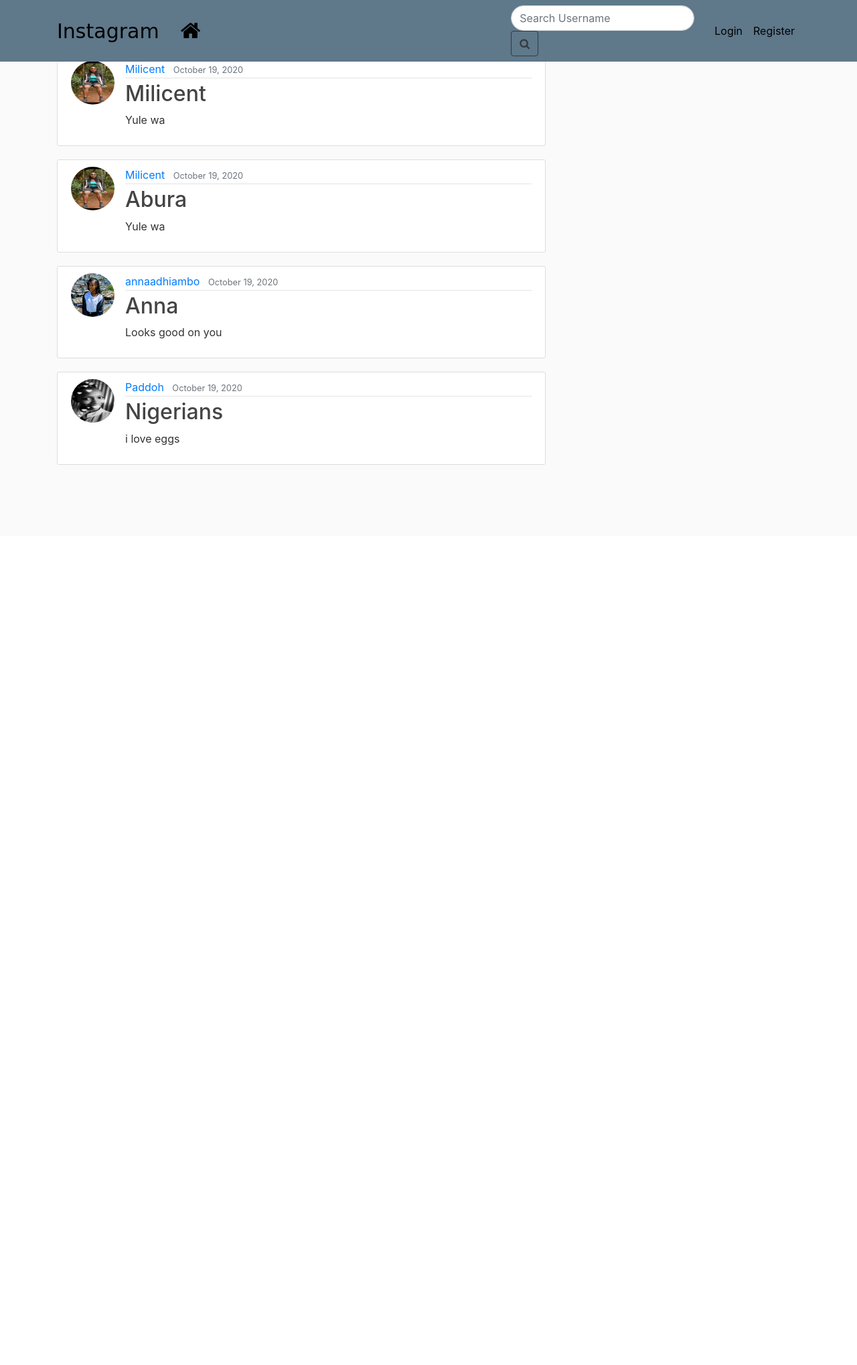
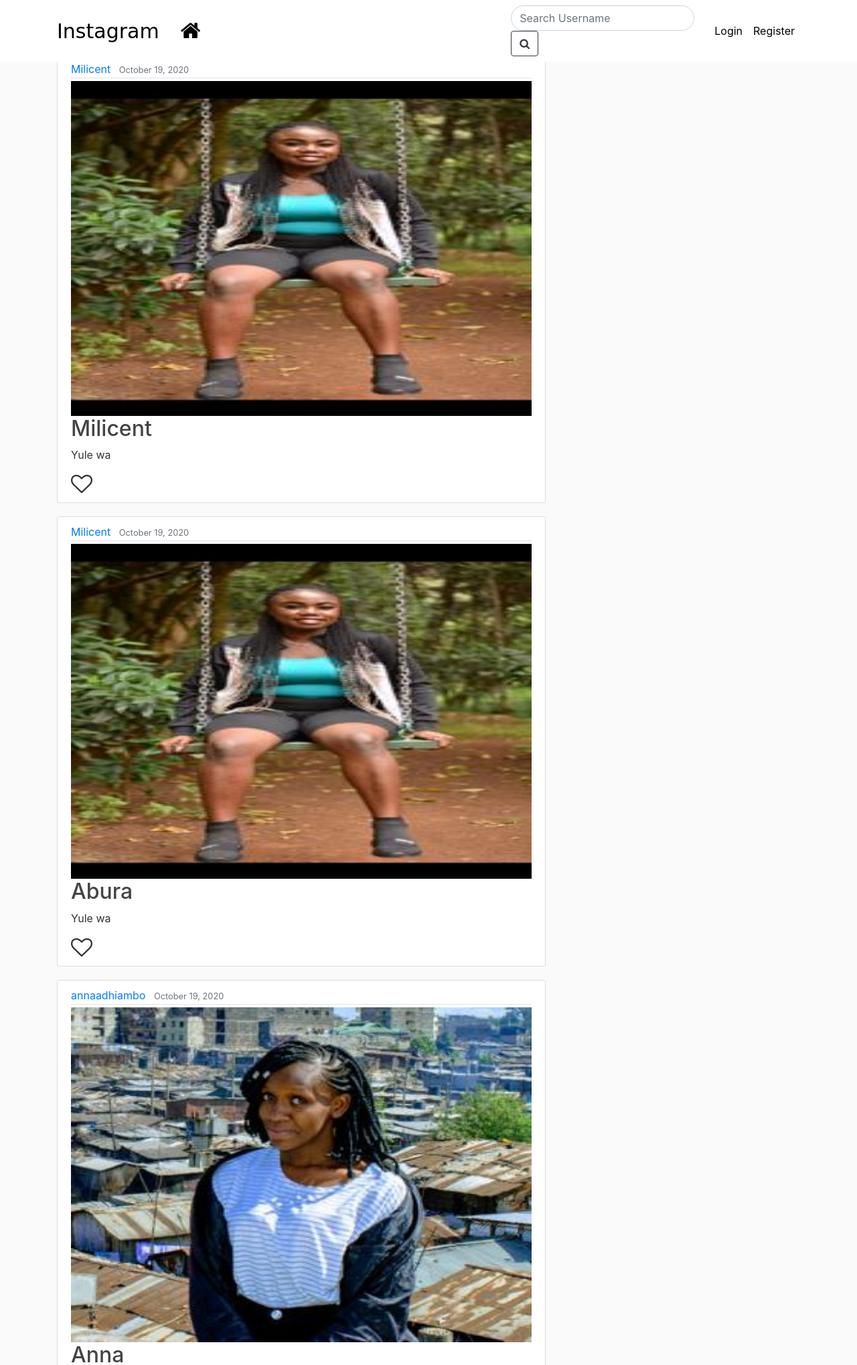
Before and after one commit to annaadhiambo/Instagram, a Django app: page / in a window 1280 px wide. Shown: the top 2038 px of the page at 67% size. Before the commit the page ends 694 px from the top, so only its background shows below. Run offline with Django 3.2, Linux system fonts and the light colour scheme; data comes from the database, SQL or seed files in the repository; both versions use the stored data as it was after the commit; some libraries are stand-ins or nearby versions; some web fonts are replaced.

Commit message:
updated static  file

```diff
--- a/photos/templates/photo/home.html
+++ b/photos/templates/photo/home.html
@@ -3,14 +3,16 @@
   {% for post in posts %}
 
     <article class="media content-section">
-      <img class="rounded-circle article-img" src="{{ post.author.profile.image.url }}">
       <div class="media-body">
         <div class="article-metadata">
           <a class="mr-2" href="#">{{ post.author }}</a>
           <small class="text-muted">{{ post.date_posted|date:"F d, Y" }}</small>
         </div>
-          <h2><a class="article-title" href="#">{{ post.title }}</a></h2>
+        <img class="article-img" src="{{ post.author.profile.image.url }}">
+        <h2><a class="article-title" href="{% url 'post-detail' post.id %}">{{ post.title }}</a></h2>
         <p class="article-content">{{ post.content }}</p>
+        <i class="fa fa-heart-o fa-2x" aria-hidden="true"></i>
+
       </div>
     </article>
 
--- a/static/css/main.css
+++ b/static/css/main.css
@@ -13,11 +13,11 @@
   }
 
   .bg-steel {
-    background-color: #5f788a;
+    background-color: #ffffff;
   }
 
   .site-header .navbar-nav .nav-link {
-    color: #cbd5db;
+    color: #208dcc;
   }
 
   .site-header .navbar-nav .nav-link:hover {
@@ -50,8 +50,8 @@
   }
 
   .article-img {
-    height: 65px;
-    width: 65px;
+    height: 500px;
+    width: 100%;
     margin-right: 16px;
   }
 
@@ -82,3 +82,8 @@
   .account-heading {
     font-size: 2.5rem;
   }
+
+  i.fa-heart:hover{
+    color: aquamarine;
+
+  }
```
Also changed, not shown: db.sqlite3, media/profile_pics/IMG-20200713-WA00022.jpg (added), media/profile_pics/Screenshot_20201019-084039.jpg (added), media/profile_pics/Snapchat-1537840567.jpg (added), media/profile_pics/Snapchat-1576095149.jpg (added), media/profile_pics/ss.jpeg (added), media/profile_pics/top1.jpg (added). Lines whose indentation alone changed are shown as unchanged.
